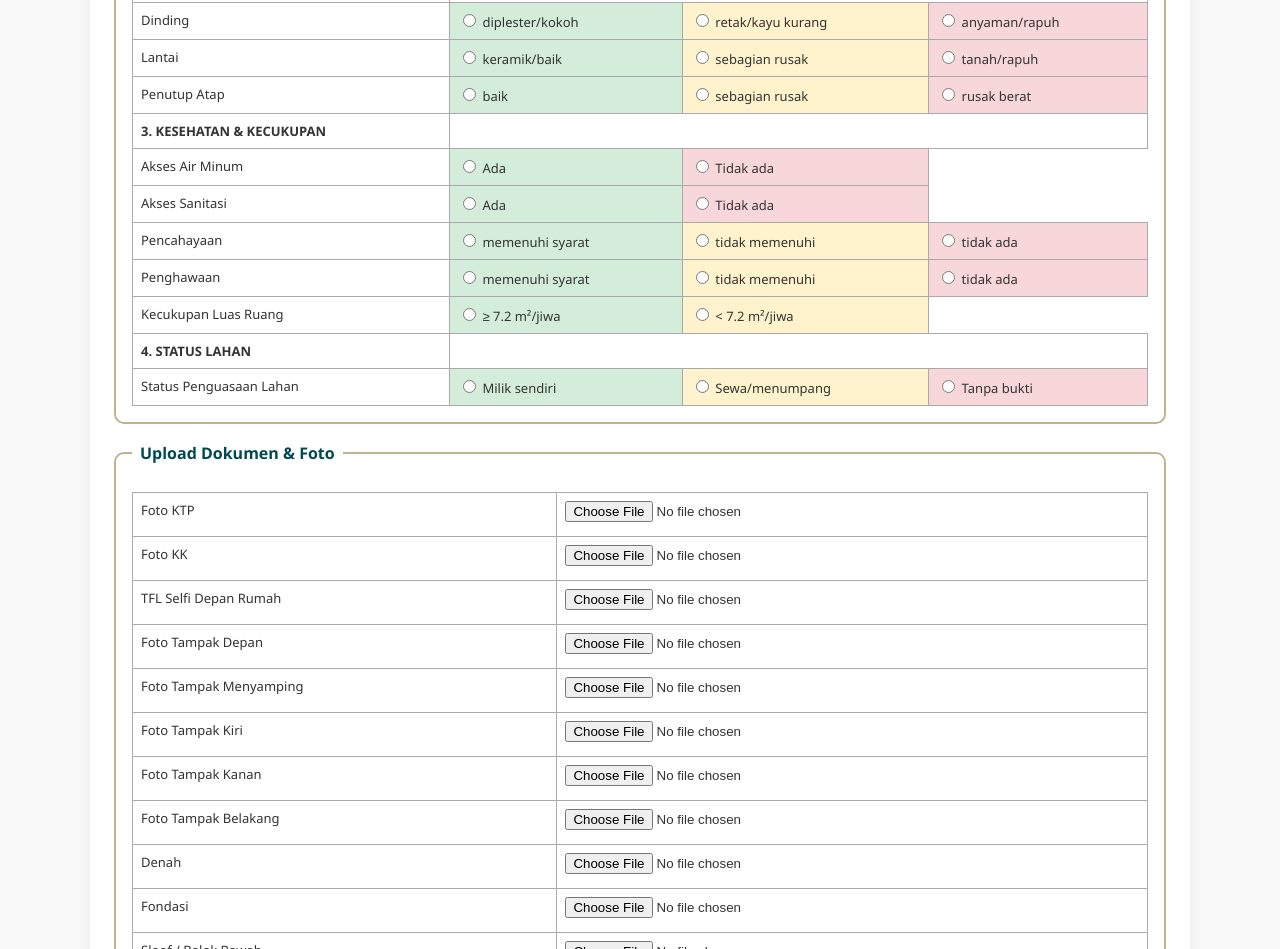
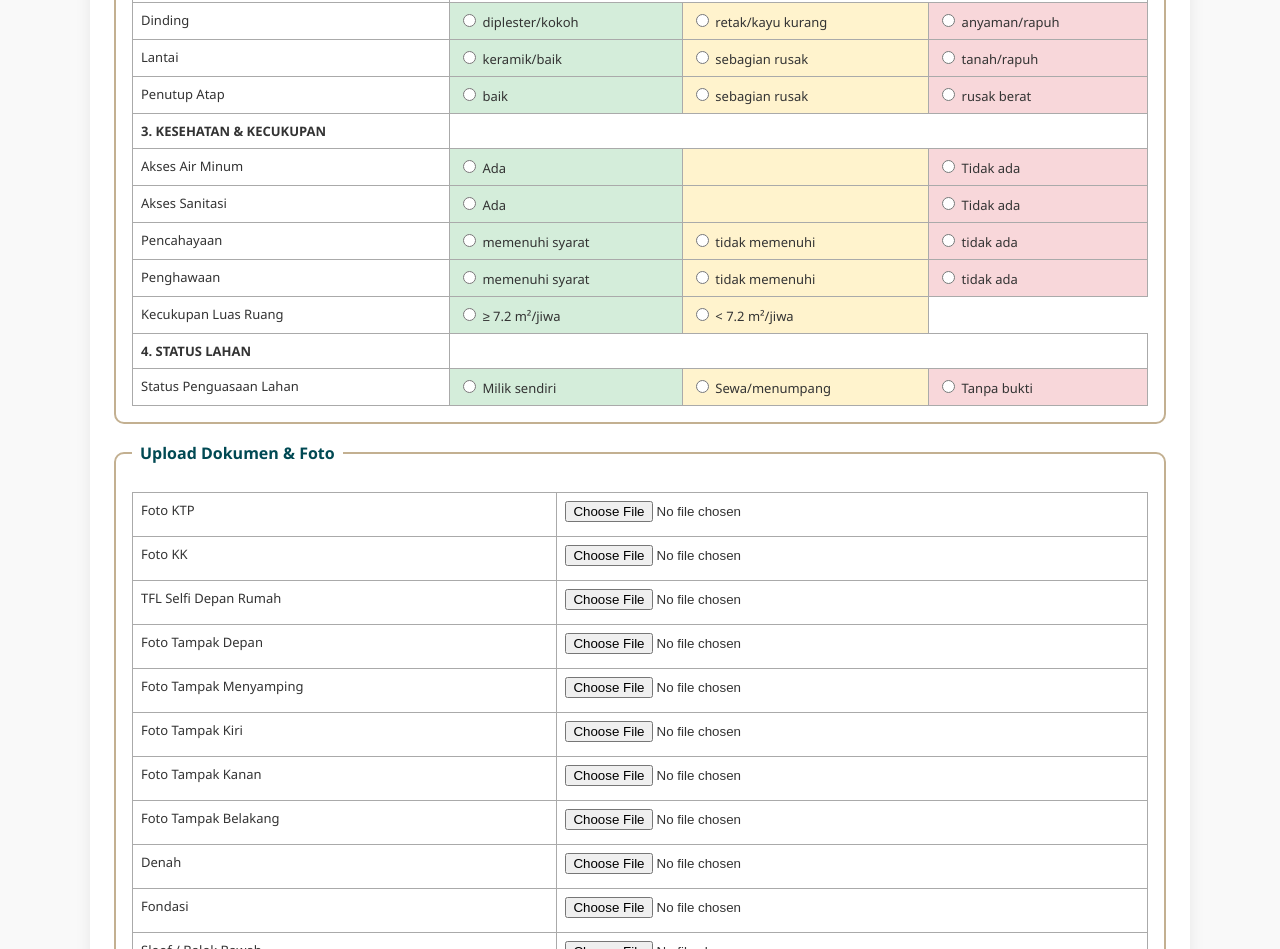
Before and after one commit to wolu6/form_survei, a plain HTML site: page index.html in a window 1280 px wide. Shown: the part 1173-2122 px from the top of the page. Drawn offline with Linux system fonts and the light colour scheme.

Commit message:
index.html

```diff
--- a/index.html
+++ b/index.html
@@ -175,9 +175,11 @@
         <tr><td><b>3. KESEHATAN & KECUKUPAN</b></td><td colspan="3"></td></tr>
         <tr><td>Akses Air Minum</td>
             <td class="good"><input type="radio" name="akses_air_minum" value="A"> Ada</td>
+            <td class="medium"></td>
             <td class="bad"><input type="radio" name="akses_air_minum" value="C"> Tidak ada</td></tr>
         <tr><td>Akses Sanitasi</td>
             <td class="good"><input type="radio" name="akses_sanitasi" value="A"> Ada</td>
+           <td class="medium"></td>
             <td class="bad"><input type="radio" name="akses_sanitasi" value="C"> Tidak ada</td></tr>
         <tr><td>Pencahayaan</td>
             <td class="good"><input type="radio" name="pencahayaan" value="A"> memenuhi syarat</td>
```
